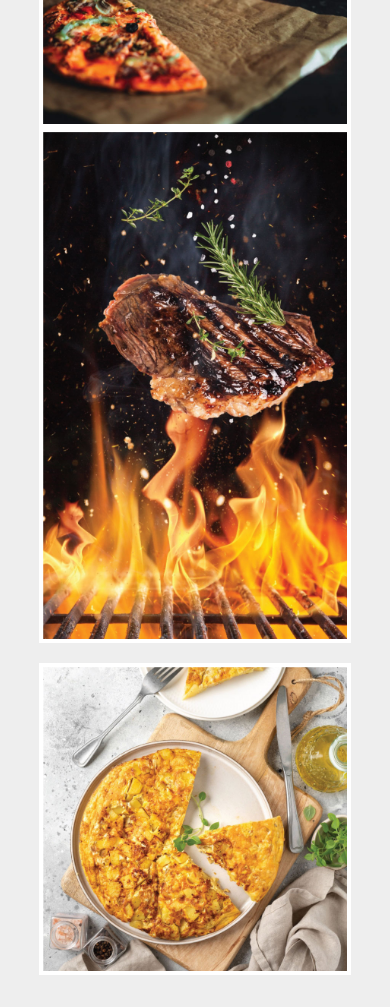
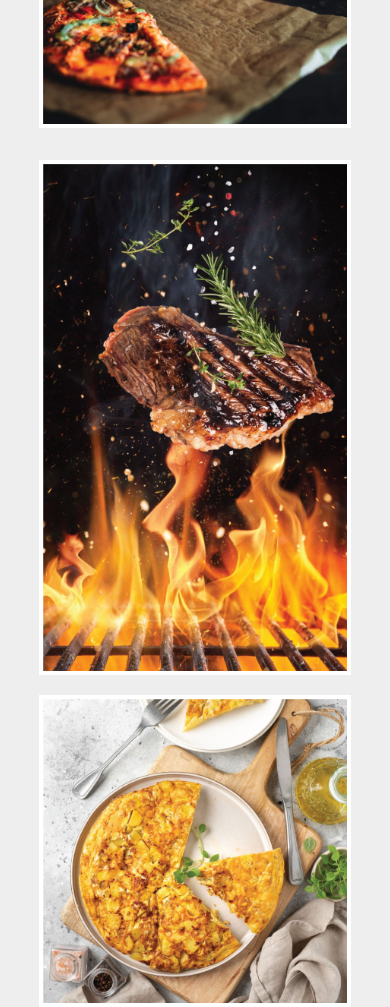
Before and after one commit to KareemEmad52/Mealify-web-design, a plain HTML site: page index.html in a window 390 px wide. Shown: the part 3400-4407 px from the top of the page. Drawn offline with nearby package versions, Linux system fonts and the light colour scheme.

Commit message:
update gallery media quary

```diff
--- a/index.html
+++ b/index.html
@@ -190,7 +190,7 @@
           </div>
         </div>
       </div>
-      <div class="div-item2">
+      <div class="div-item3">
         <div class="gallary-img">
           <img src="imges/gallery/meal-3.jpg" alt="" />
           <div class="decoration-2">
--- a/media.css
+++ b/media.css
@@ -122,7 +122,9 @@
     .div-item2{
 
         width: 100%;
-
+        row-gap: 1.25rem;
+        margin-top: 2rem;
+        margin-bottom: 1.25rem;
     }
     .div-item3{
 
--- a/style.css
+++ b/style.css
@@ -570,11 +570,6 @@ body:has(.contect:target) li a[href="#contect"]::after{
     display: flex;
     flex-wrap: wrap;
     justify-content: space-between;
-    /* flex-direction: row; */
-    /* gap: 1.25rem; */
-    /* background-color: teal; */
-    /* overflow: auto; */
-    /* align-items: center; */
 }
 .div-item1{
     width: 31.33%;
```
